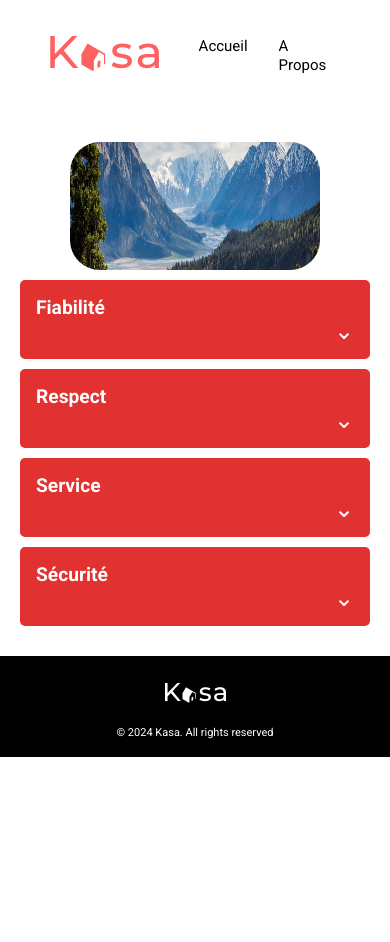
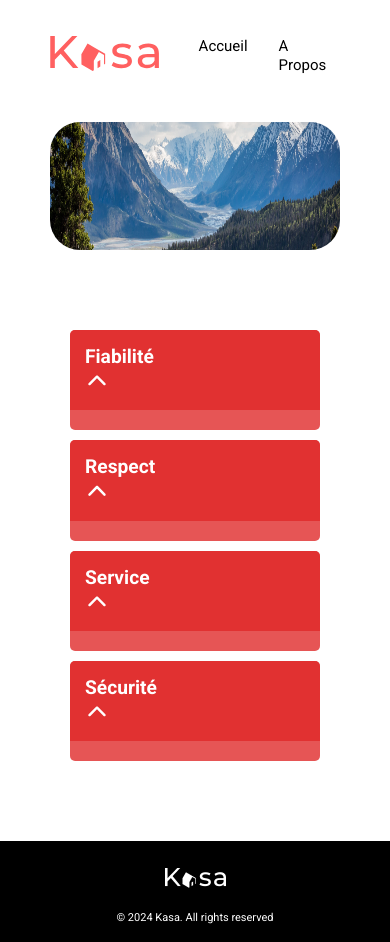
Before and after one commit to ChloeCassanJouin/KASA, a React (Vite) app: page /about in a window 390 px wide. Before the commit the page ends 844 px from the top, so only its background shows below. Built offline with nearby package versions, Linux system fonts and the light colour scheme.

Commit message:
page About-arrow et open content

```diff
--- a/src/SASS/Base/base.scss
+++ b/src/SASS/Base/base.scss
@@ -11,7 +11,3 @@ html {
 *, *:before, *:after {
     box-sizing: inherit;
 }
-
-main {
-    padding: 20px;
-}
--- a/src/SASS/Components/accordion.scss
+++ b/src/SASS/Components/accordion.scss
@@ -1,7 +1,9 @@
-.accordion {
+.about-content {
+  padding: 70px;
+
+  .accordion {
     margin: 10px 0;
-    border: 1px solid rgba(224, 40, 40, 0.79);
-    background-color:rgba(224, 40, 40, 0.79);
+    background-color: rgba(224, 40, 40, 0.79);
     border-radius: 5px;
     overflow: hidden;
     transition: all 0.3s ease;
@@ -13,7 +15,6 @@
       display: flex;
       justify-content: space-between;
       align-items: center;
-      //transition: background 0.3s ease;
 
       h2 {
         margin: 0;
@@ -22,33 +23,47 @@
         color: white;
       }
 
-      span {
-        font-size: 1.5rem;
-        line-height: 1;
-        transition: transform 0.3s ease;
-        color: white;
-      }
+      .accordion-arrow {
+        img {
+          width: 1.5rem;
+          transition: transform 0.3s ease;
+          color: white;
+        }
 
-      &:hover {
-        background: #eaeaea;
+        .rotate {
+          transform: rotate(-180deg);
+        }
       }
     }
 
     &-content {
       padding: 15px;
-      background: #fff;
-      border-top: 1px solid #ccc;
+      background: rgb(245, 239, 239);
+      transition: max-height 0.3s ease, padding 0.3s ease;
+      overflow: hidden;
+      max-height: 0;
+      opacity: 0;
+      visibility: hidden;
+
+      &.open {
+        max-height: 200px;
+        padding: 15px;
+        opacity: 1;
+        visibility: visible;
     }
   }
+  }
 
-  /* Media queries for responsiveness */
+  // Media queries for responsiveness
   @media (max-width: 768px) {
     .accordion-title {
       flex-direction: column;
       align-items: flex-start;
 
-      span {
-        align-self: flex-end;
+      .accordion-arrow {
+        img {
+          align-self: flex-end;
+        }
       }
     }
 
@@ -56,3 +71,4 @@
       padding: 10px;
     }
   }
+}
--- a/src/SASS/Main.css
+++ b/src/SASS/Main.css
@@ -14,10 +14,6 @@ html {
 
 *, *:before, *:after {
   box-sizing: inherit;
-}
-
-main {
-  padding: 20px;
 }
 
 .header {
@@ -51,6 +47,22 @@ main {
   text-decoration: underline;
 }
 
+@media screen and (max-width: 768px) {
+  .logo img {
+    max-width: 150px;
+  }
+}
+@media screen and (max-width: 768px) and (max-width: 480px) {
+  .logo img {
+    max-width: 100px;
+  }
+  .nav ul {
+    flex-direction: column;
+  }
+  .nav ul li {
+    margin: 10px 0;
+  }
+}
 .Lodging {
   padding: 30px;
   background-color: rgba(247, 244, 244, 0.938);
@@ -148,15 +160,17 @@ main {
   font-weight: bold;
 }
 
-.accordion {
+.about-content {
+  padding: 70px;
+}
+.about-content .accordion {
   margin: 10px 0;
-  border: 1px solid rgba(224, 40, 40, 0.79);
   background-color: rgba(224, 40, 40, 0.79);
   border-radius: 5px;
   overflow: hidden;
   transition: all 0.3s ease;
 }
-.accordion-title {
+.about-content .accordion-title {
   background: rgba(224, 40, 40, 0.79);
   cursor: pointer;
   padding: 15px;
@@ -164,37 +178,44 @@ main {
   justify-content: space-between;
   align-items: center;
 }
-.accordion-title h2 {
+.about-content .accordion-title h2 {
   margin: 0;
   font-size: 1.2rem;
   font-weight: 600;
   color: white;
 }
-.accordion-title span {
-  font-size: 1.5rem;
-  line-height: 1;
+.about-content .accordion-title .accordion-arrow img {
+  width: 1.5rem;
   transition: transform 0.3s ease;
   color: white;
 }
-.accordion-title:hover {
-  background: #eaeaea;
+.about-content .accordion-title .accordion-arrow .rotate {
+  transform: rotate(-180deg);
 }
-.accordion-content {
+.about-content .accordion-content {
   padding: 15px;
-  background: #fff;
-  border-top: 1px solid #ccc;
+  background: rgb(245, 239, 239);
+  transition: max-height 0.3s ease, padding 0.3s ease;
+  overflow: hidden;
+  max-height: 0;
+  opacity: 0;
+  visibility: hidden;
 }
-
-/* Media queries for responsiveness */
+.about-content .accordion-content.open {
+  max-height: 200px;
+  padding: 15px;
+  opacity: 1;
+  visibility: visible;
+}
 @media (max-width: 768px) {
-  .accordion-title {
+  .about-content .accordion-title {
     flex-direction: column;
     align-items: flex-start;
   }
-  .accordion-title span {
+  .about-content .accordion-title .accordion-arrow img {
     align-self: flex-end;
   }
-  .accordion-content {
+  .about-content .accordion-content {
     padding: 10px;
   }
 }
--- a/src/components/Accordion.jsx
+++ b/src/components/Accordion.jsx
@@ -1,5 +1,6 @@
 import React, { useState } from 'react';
 import PropTypes from 'prop-types';
+import collapseArrow from '../assets/Images/collapse-arrow.svg';
 
 export default function Accordion({ title, content }) {
   const [isOpen, setIsOpen] = useState(false);
@@ -12,16 +13,17 @@ export default function Accordion({ title, content }) {
     <div className='accordion'>
       <div className='accordion-title' onClick={toggleAccordion}>
         <h2>{title}</h2>
-        <span>{isOpen ? '\u2304' : '\u2304'}</span>
+        <div className='accordion-arrow'>
+          <img src={collapseArrow} alt="collapse arrow" className={isOpen ? 'rotate' : ''}
+          />
+        </div>
       </div>
-      {isOpen && (
-        <div className='accordion-content'>
+      <div className={`accordion-content ${isOpen ? 'open' : ''}`}>
           <p>{content}</p>
         </div>
-      )}
-    </div>
-  );
-}
+      </div>
+    );
+  }
 
 Accordion.propTypes = {
   title: PropTypes.string.isRequired,
```
Also changed, not shown: src/SASS/Layout/header.scss (+27 -0 lines), 1 other file (tests, documents, lock files or other folders).
